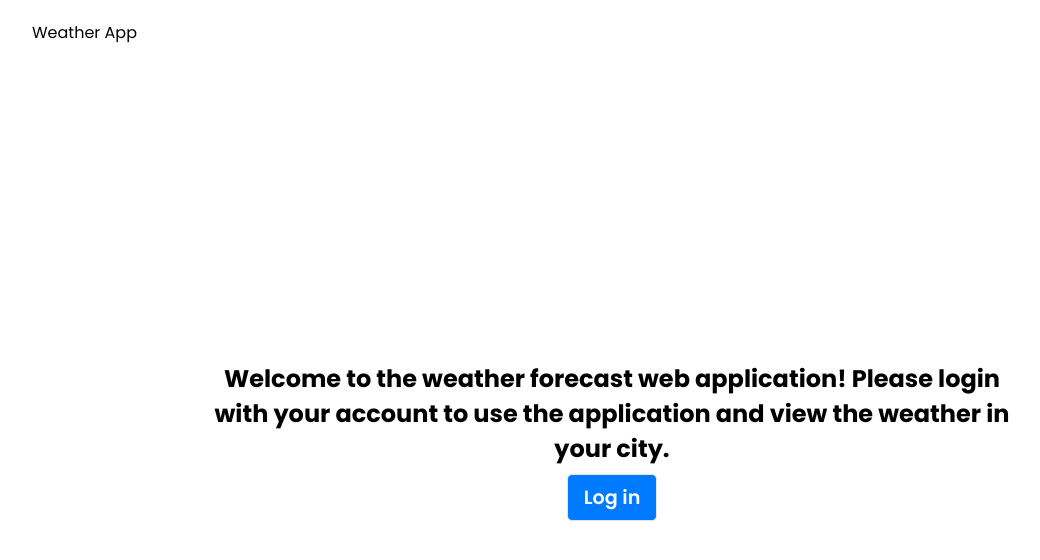
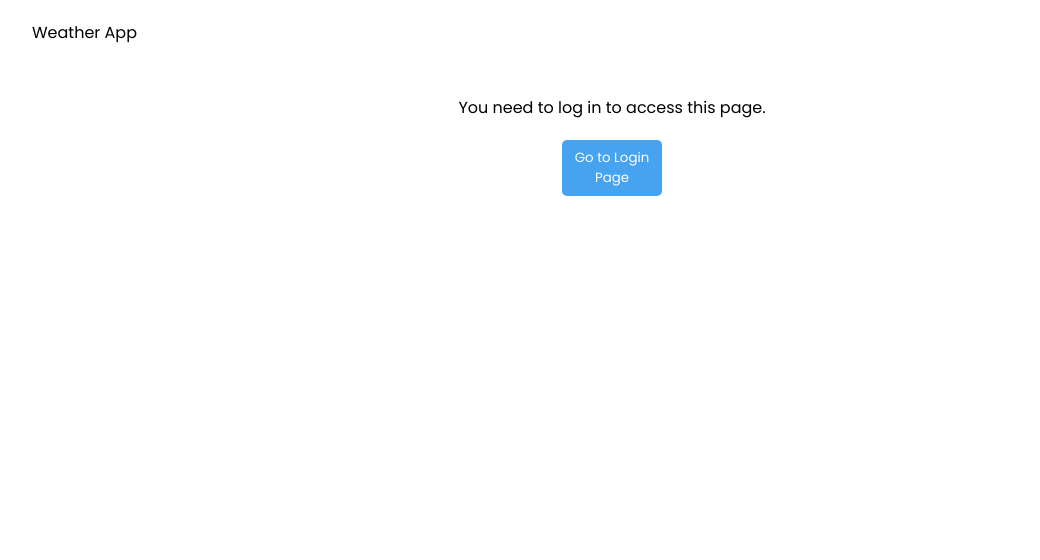
Before and after one commit to makoydev/react-weather-forecast, a React (Vite) app: page /home in a window 1280 px wide. Before the commit this address led to /. Shown: the top 560 px of the page, without its empty margins (28-1068 px from the left). Built offline with nearby package versions, Linux system fonts and the light colour scheme.

Commit message:
refactor: ProtectedRoute component to use RequireAuthNotice instead of Navigate

```diff
--- a/src/screens/ProtectedRoute.tsx
+++ b/src/screens/ProtectedRoute.tsx
@@ -1,7 +1,7 @@
 /* eslint-disable @typescript-eslint/no-explicit-any */
-import { Navigate } from "react-router-dom";
 import { useAuth0 } from "@auth0/auth0-react";
 import Loading from "../components/Loading";
+import RequireAuthNotice from "../components/RequireAuth";
 
 interface ProtectedRouteProps {
   // eslint-disable-next-line @typescript-eslint/no-explicit-any
@@ -19,7 +19,7 @@ const ProtectedRoute: React.FC<ProtectedRouteProps> = ({
     return <Loading />;
   }
 
-  return isAuthenticated ? <Component {...props} /> : <Navigate to="/" />;
+  return isAuthenticated ? <Component {...props} /> : <RequireAuthNotice />;
 };
 
 export default ProtectedRoute;
```
